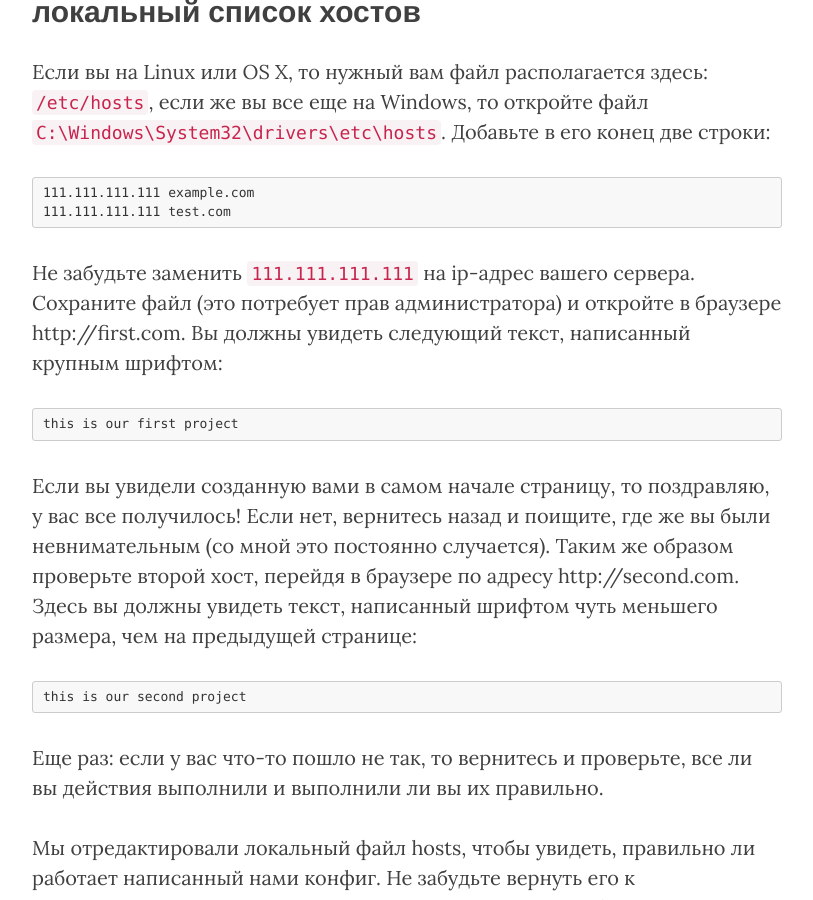
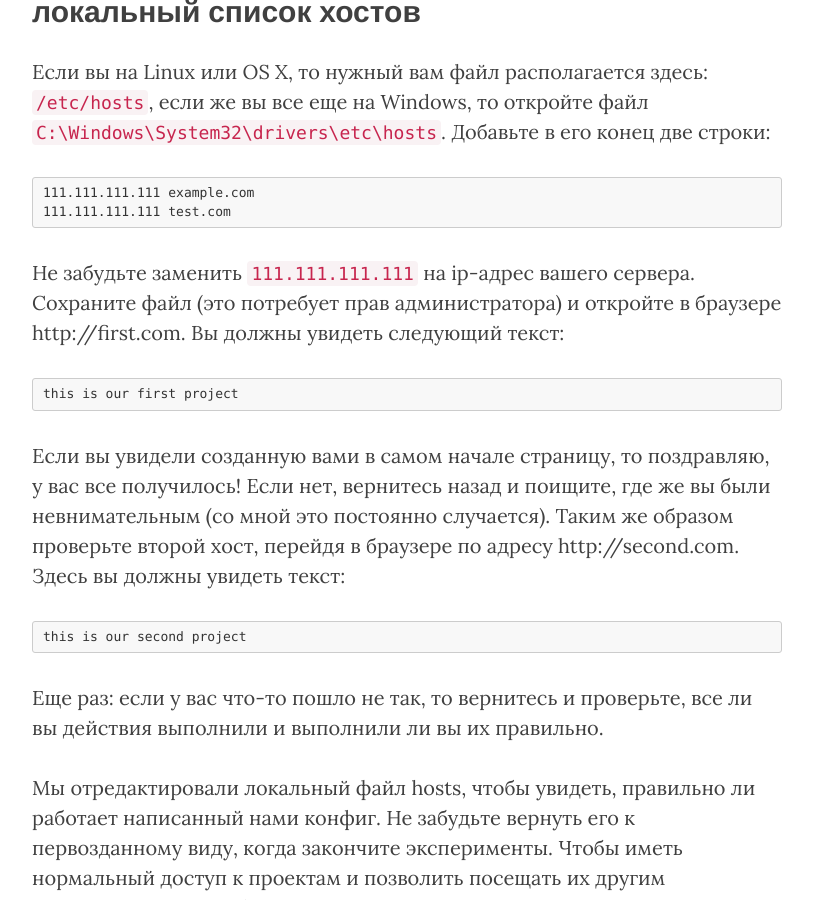
Before and after one commit to Freika/freika.github.io, a Jekyll site: the page built from _posts/2016-01-12-deploy-static-sites-to-vps-part-1.md, in a window 1280 px wide and 900 px high, scrolled down 6055 px. Shown: the whole window, without its empty margins (233-1046 px from the left). Built offline with Jekyll 4.4.1, drawn with Linux system fonts in a browser that asks for light colours; nearby versions of some CDN libraries; Markdown is read by kramdown in place of the engine named in the settings; comment, search, counter and statistics services are not loaded; some of the changed text lies outside the part shown.

````diff
--- a/_config.yml
+++ b/_config.yml
@@ -13,7 +13,7 @@ paginate: 10
 permalink: /:title
 
 # Build settings
-markdown: kramdown
+markdown: redcarpet
 # highlighter: pygments
 paginate: 5
 exclude: ["less","node_modules","Gruntfile.js","package.json","README.md"]
--- a/_posts/2016-01-12-deploy-static-sites-to-vps-part-1.md
+++ b/_posts/2016-01-12-deploy-static-sites-to-vps-part-1.md
@@ -53,7 +53,7 @@ vi /var/www/first.com/html/index.html
 и напишите туда, скажем, это:
 
 ```
-  <h1>this is our first project</h1>
+this is our first project
 ```
 
 Закройте файл (напоминаю, :wq в vim) и создайте файл для второго проекта:
@@ -194,13 +194,13 @@ sudo service nginx restart
 111.111.111.111 test.com
 ```
 
-Не забудьте заменить `111.111.111.111` на ip-адрес вашего сервера. Сохраните файл (это потребует прав администратора) и откройте в браузере http://first.com. Вы должны увидеть следующий текст, написанный крупным шрифтом:
+Не забудьте заменить `111.111.111.111` на ip-адрес вашего сервера. Сохраните файл (это потребует прав администратора) и откройте в браузере http://first.com. Вы должны увидеть следующий текст:
 
 ```
 this is our first project
 ```
 
-Если вы увидели созданную вами в самом начале страницу, то поздравляю, у вас все получилось! Если нет, вернитесь назад и поищите, где же вы были невнимательным (со мной это постоянно случается). Таким же образом проверьте второй хост, перейдя в браузере по адресу http://second.com. Здесь вы должны увидеть текст, написанный шрифтом чуть меньшего размера, чем на предыдущей странице:
+Если вы увидели созданную вами в самом начале страницу, то поздравляю, у вас все получилось! Если нет, вернитесь назад и поищите, где же вы были невнимательным (со мной это постоянно случается). Таким же образом проверьте второй хост, перейдя в браузере по адресу http://second.com. Здесь вы должны увидеть текст:
 
 ```
 this is our second project
````
Also changed, not shown: other parts of _posts/2016-01-12-deploy-static-sites-to-vps-part-1.md (+2 -2 lines).
